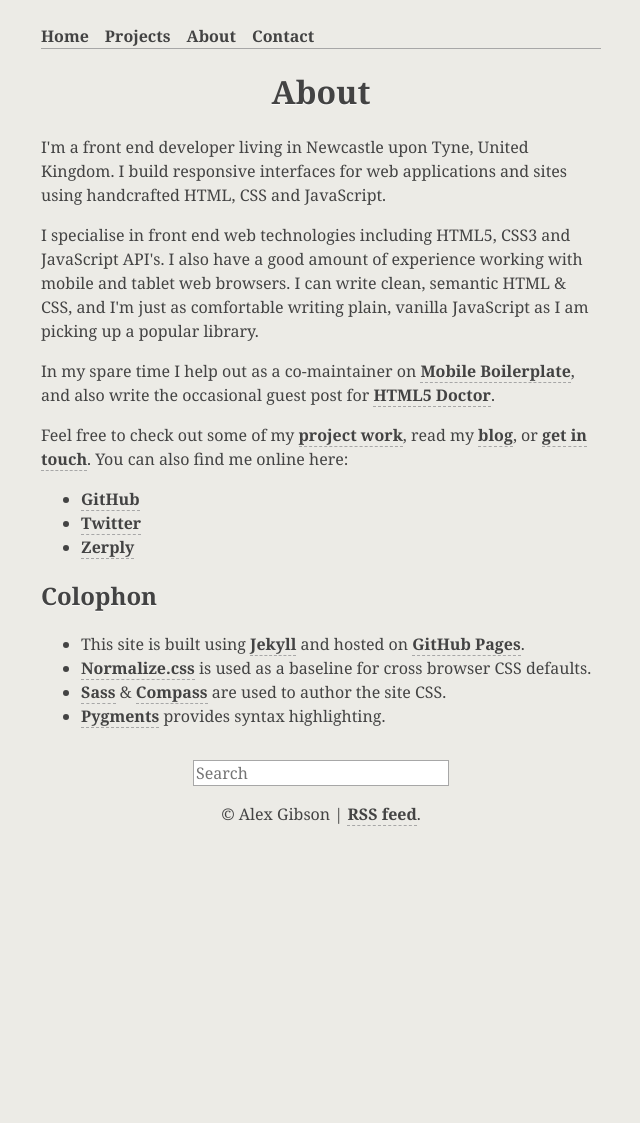
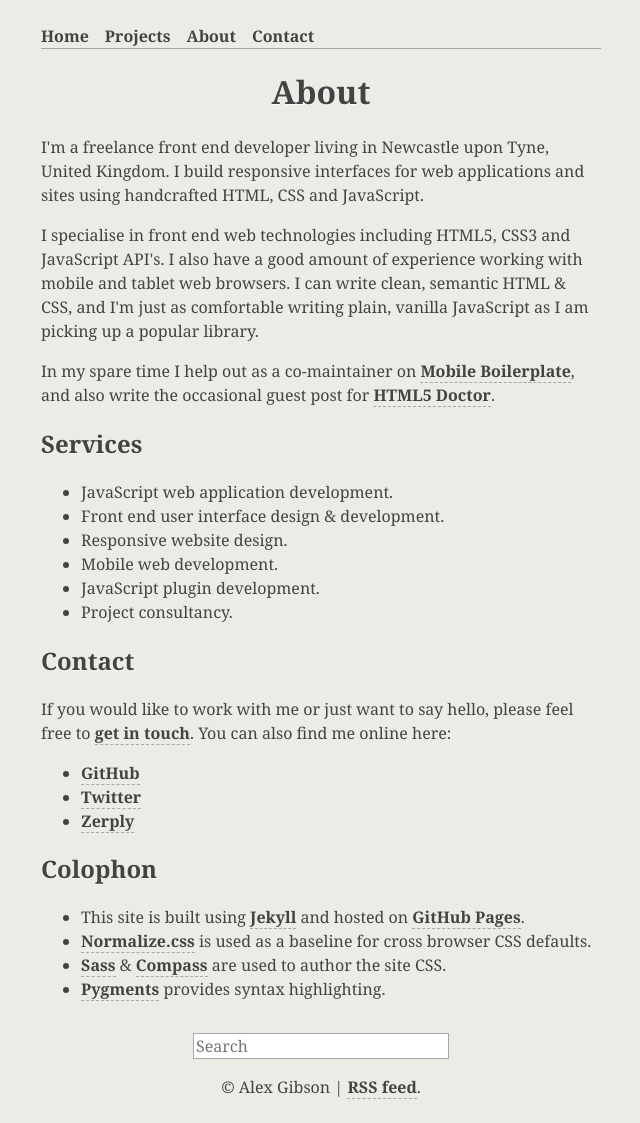
Before and after one commit to alexgibson/alxgbsn.co.uk, a Jekyll site: the page built from about/index.html, in a window 1280 px wide. Shown: the whole page, without its empty margins (319-959 px from the left). Built offline with Jekyll 4.4.1, drawn with Linux system fonts in a browser that asks for light colours; Markdown is read by kramdown in place of the engine named in the settings; before the commit the page ends 900 px from its top, so only the background shows below that.

Commit message:
Update freelance info

```diff
--- a/about/index.html
+++ b/about/index.html
@@ -7,7 +7,7 @@
 
 <article role="main">
 	<p>
-		I'm a front end developer living in Newcastle upon Tyne, United Kingdom. I build responsive interfaces for web applications and sites using handcrafted HTML, CSS and JavaScript.
+		I'm a freelance front end developer living in Newcastle upon Tyne, United Kingdom. I build responsive interfaces for web applications and sites using handcrafted HTML, CSS and JavaScript.
 	</p>
 
 	<p>
@@ -18,8 +18,21 @@
 		In my spare time I help out as a co-maintainer on <a href="http://mobileboilerplate.com">Mobile Boilerplate</a>, and also write the occasional guest post for <a href="http://html5doctor.com/author/alexg/">HTML5 Doctor</a>.
 	</p>
 
+	<h2>Services</h2>
+
+	<ul>
+		<li>JavaScript web application development.</li>
+		<li>Front end user interface design &amp; development.</li>
+		<li>Responsive website design.</li>
+		<li>Mobile web development.</li>
+		<li>JavaScript plugin development.</li>
+		<li>Project consultancy.</li>
+	</ul>
+
+	<h2>Contact</h2>
+
 	<p>
-		Feel free to check out some of my <a href="{{ root }}/projects/">project work</a>, read my <a href="{{ root }}/">blog</a>, or <a href="{{ root }}/contact/">get in touch</a>. You can also find me online here:
+		If you would like to work with me or just want to say hello, please feel free to <a href="{{ root }}/contact/">get in touch</a>. You can also find me online here:
 	</p>
 
 	<ul>
--- a/contact/index.html
+++ b/contact/index.html
@@ -7,7 +7,7 @@
 
 <article role="main">
 		<p>
-			If you would like to enquire about a project or even just say hi, please feel free to contact me using any of the options below:
+			If you would like to work with me or just want to say hello, please feel free to contact me using any of the options below.
 		</p>
         <ul>
             <li>Email: <a href="mailto:&#097;&#108;&#120;&#103;&#098;&#115;&#110;&#064;&#103;&#109;&#097;&#105;&#108;&#046;&#099;&#111;&#109;">&#097;&#108;&#120;&#103;&#098;&#115;&#110;&#064;&#103;&#109;&#097;&#105;&#108;&#046;&#099;&#111;&#109;</a></li>
```
Also changed, not shown: index.html (+4 -4 lines), 5 other files.
